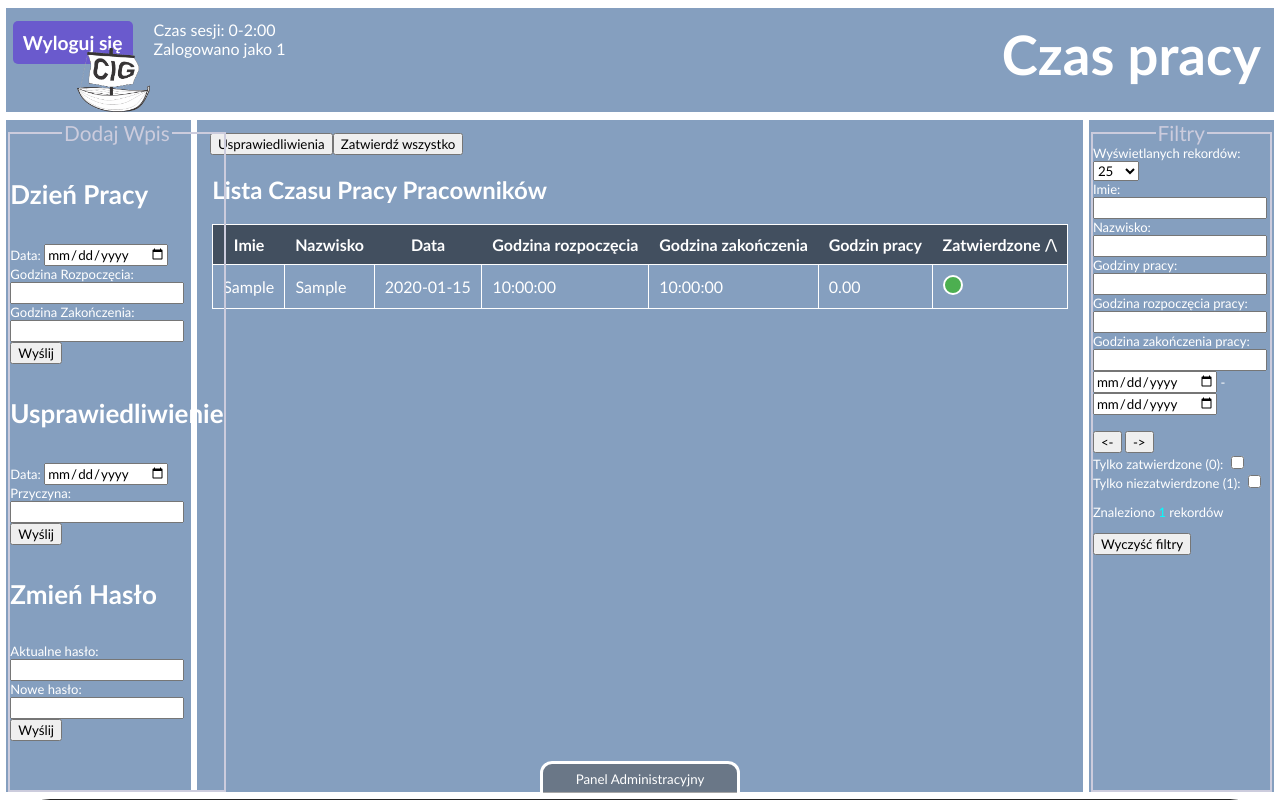
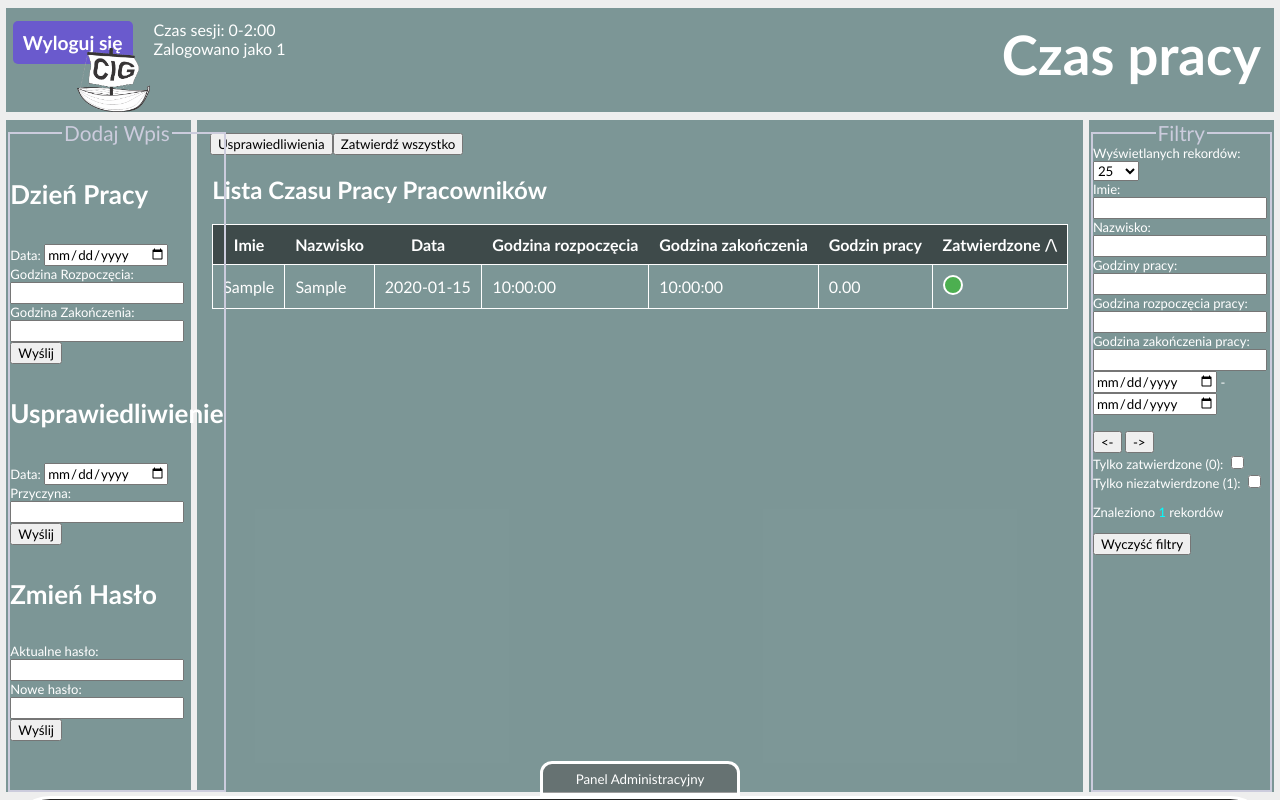
Before and after one commit to DoubtingFive/Czas-Pracy, a PHP site: page /index.php in a window 1280 px wide. Run offline with PHP 8.4, Linux system fonts and the light colour scheme; the visitor is signed in with stand-in values (Sample User, id 1); tables that the repository leaves empty hold one stand-in row (values such as "Sample post").

Commit message:
Update styl.css

```diff
--- a/style/styl.css
+++ b/style/styl.css
@@ -5,7 +5,7 @@
 body {
     overflow: hidden;
     margin: 0;
-    background-color: white;
+    background-color: #eeeeee;
     background-attachment: fixed;
     color: white;
 }
@@ -14,7 +14,7 @@ div {
     margin-bottom: 0.5vh;
     margin-left: 0.25%;
     margin-right: 0.25%;
-    background-color: rgba(12, 64, 128, 0.5);
+    background-color: rgba(12, 64, 64, 0.5);
 }
 div > fieldset > legend {
     text-align: center;
```
